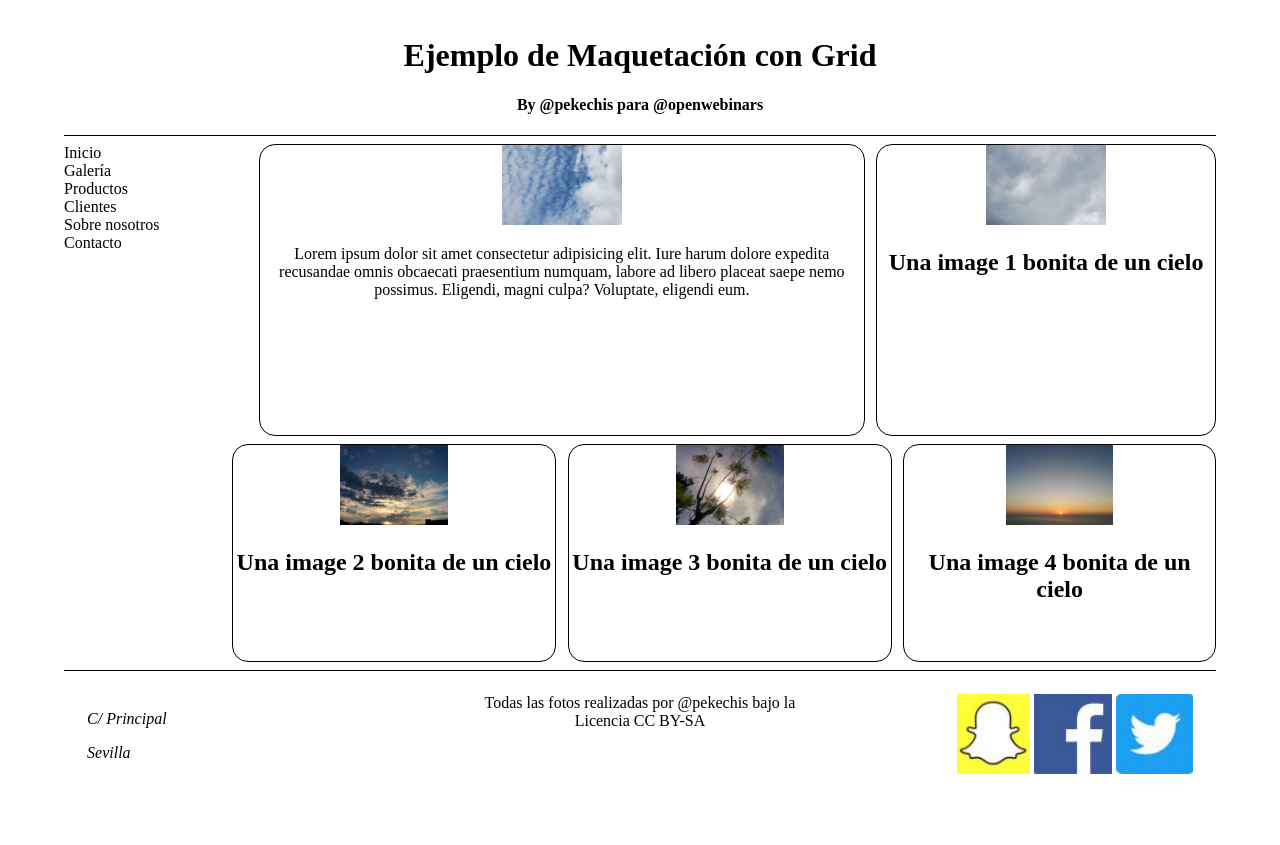
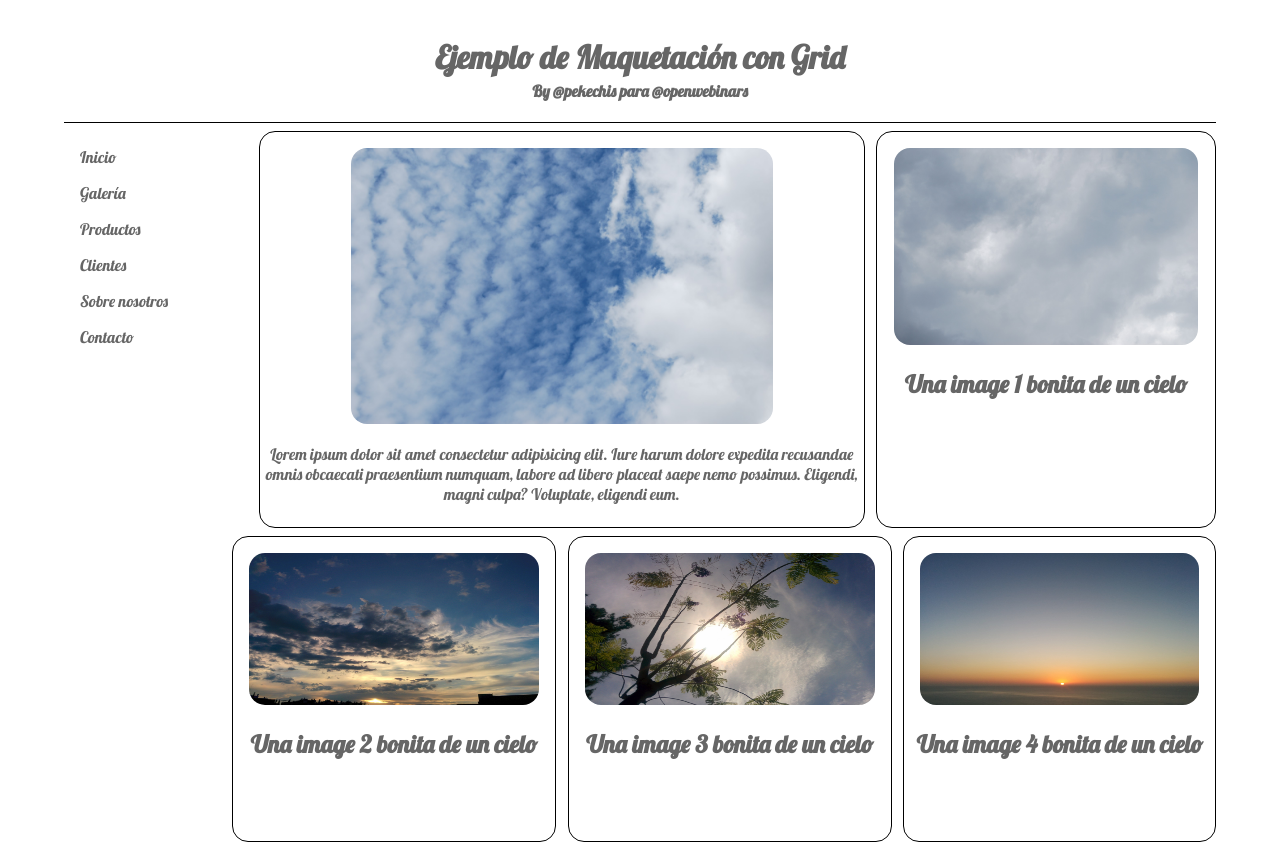
Before and after one commit to Iricasper/Tema-3, a plain HTML site: page Actividad_Grid3/Actividad_Grid3.html in a window 1280 px wide. Shown: the top 845 px of the page. Drawn offline with Linux system fonts and the light colour scheme.

Commit message:
No sé qué está pasando

```diff
--- a/Actividad_Grid3/Actividad_Grid3.html
+++ b/Actividad_Grid3/Actividad_Grid3.html
@@ -6,6 +6,10 @@
     <meta http-equiv="X-UA-Compatible" content="ie=edge" />
     <title>Ejercicio Práctico GRID</title>
     <link rel="stylesheet" href="./styles.css" />
+    <link
+      href="https://fonts.googleapis.com/css2?family=Lobster&display=swap"
+      rel="stylesheet"
+    />
   </head>
   <body>
     <div class="container">
--- a/Actividad_Grid3/styles.css
+++ b/Actividad_Grid3/styles.css
@@ -1,14 +1,24 @@
 * {
   box-sizing: border-box;
-}
-
-img {
-  height: 10vh
 }
 
 body {
   margin: 1em auto;
   width: 90%;
+  font-family: Lobster;
+  color: #666666;
+}
+
+img {
+  width: 70%;
+  height: 70%;
+  border-radius: 1em;
+  margin-top: 1em
+}
+
+#uno img, #dos img, #tres img, #cuatro img {
+  width: 90%;
+  height: 50%;
 }
 
 .container {
@@ -16,7 +26,7 @@ body {
   width: 100%;
   height: 100vh;
   gap: 1%;
-  grid-template-rows: 1fr 4fr 3fr 2fr;
+  grid-template-rows: 1fr 4fr 3fr 1fr;
   grid-template-columns: 1fr 0.1fr 1.9fr 1.9fr 0.1fr 2fr;
   grid-template-areas:
   "header header header header header header"
@@ -90,3 +100,30 @@ main, article {
 main, #uno, #dos, #tres, #cuatro {
   text-align: center;
 }
+
+header h1 {
+  margin-bottom: 0;
+}
+
+header h4 {
+  margin-top: 0.2em
+}
+
+nav div{
+  padding-top: 1em;
+  padding-left: 1em
+}
+
+footer {
+  padding-top: 4em;
+  align-items: center;
+}
+
+address p {
+  margin: 0;
+}
+
+.social img {
+  height: 3em;
+  width: auto;
+}
```
